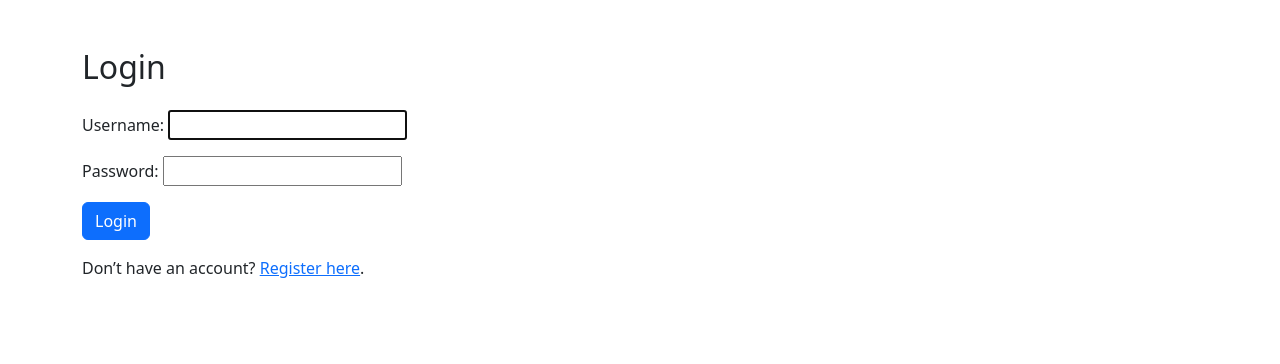
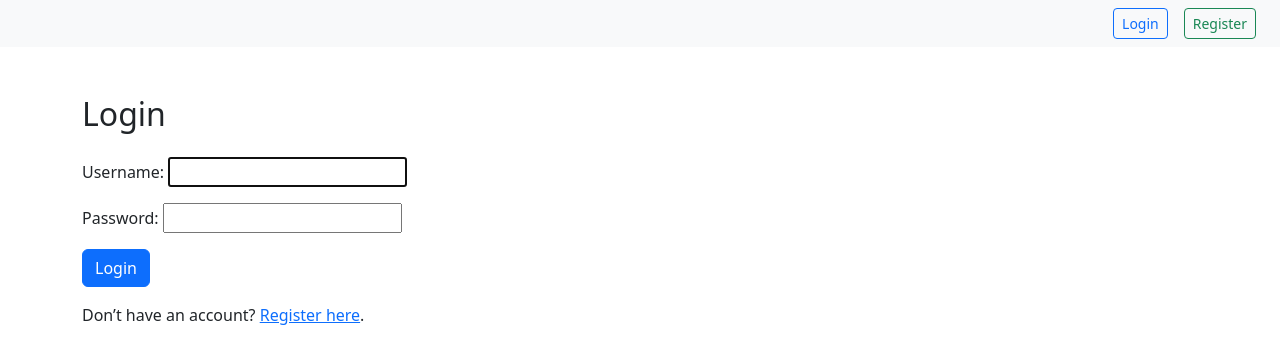
Before and after one commit to eladgnr/vacations, a Django app: page /accounts/login/ in a window 1280 px wide. Shown: the top 364 px of the page. Run offline with Django 5.2, Linux system fonts and the light colour scheme; some libraries are stand-ins or nearby versions.

Commit message:
added login to navbar

```diff
--- a/vacations/templates/vacations/base.html
+++ b/vacations/templates/vacations/base.html
@@ -26,8 +26,8 @@
 </head>
 
 <body>
-    {% if user.is_authenticated %}
     <div class="d-flex justify-content-end align-items-center p-2 pe-4 bg-light text-secondary gap-3">
+        {% if user.is_authenticated %}
         Logged in as: <strong>{{ user.username }}</strong>
 
         <a href="{% url 'my_vacations' %}" class="btn btn-outline-info btn-sm">My Vacations</a>
@@ -37,9 +37,11 @@
             ➕ Add New Vacation
         </a>
         {% endif %}
+        {% else %}
+        <a href="{% url 'login' %}" class="btn btn-outline-primary btn-sm">Login</a>
+        <a href="{% url 'register' %}" class="btn btn-outline-success btn-sm">Register</a>
+        {% endif %}
     </div>
-    {% endif %}
-
     <!-- Sign Out button -->
     {% if user.is_authenticated %}
     <div class="container mt-3 text-end">
```
